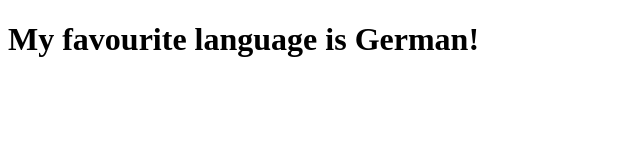
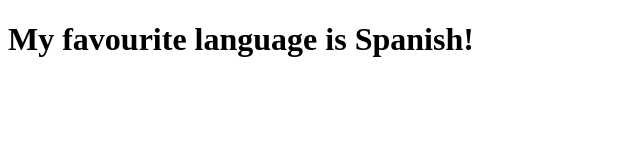
Before and after one commit to mategyf/mategyf.github.io, a plain HTML site: page cheer.html in a window 1280 px wide. Shown: the full height of the page, 0-640 px from the left. Drawn offline with Linux system fonts and the light colour scheme.

Commit message:
anotherconflict

```diff
--- a/cheer.html
+++ b/cheer.html
@@ -13,7 +13,7 @@
 
 
     <h1>
-       My favourite language is German!
+       My favourite language is Spanish!
 
 </h1>
 </body>
```
